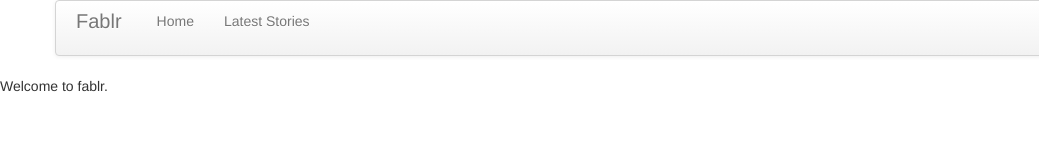
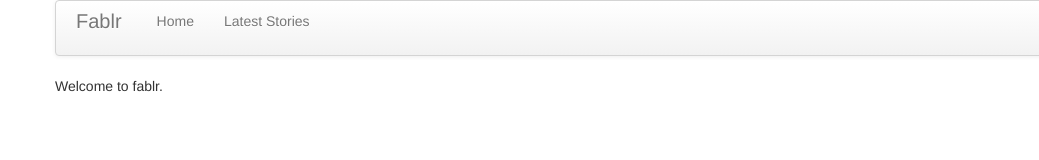
Before and after one commit to kryptx/fablr, a plain HTML site: page app/index.html in a window 1280 px wide. Shown: the full height of the page, 0-1039 px from the left. Drawn offline with Linux system fonts and the light colour scheme; no server answers.

Commit message:
Added container to main div

```diff
--- a/app/index.html
+++ b/app/index.html
@@ -22,7 +22,7 @@
         </div>
     </div>
 
-    <div ng-view></div>
+    <div class="container" ng-view></div>
 
     <!-- In production use:
     <script src="//ajax.googleapis.com/ajax/libs/angularjs/1.0.7/angular.min.js"></script>
```
